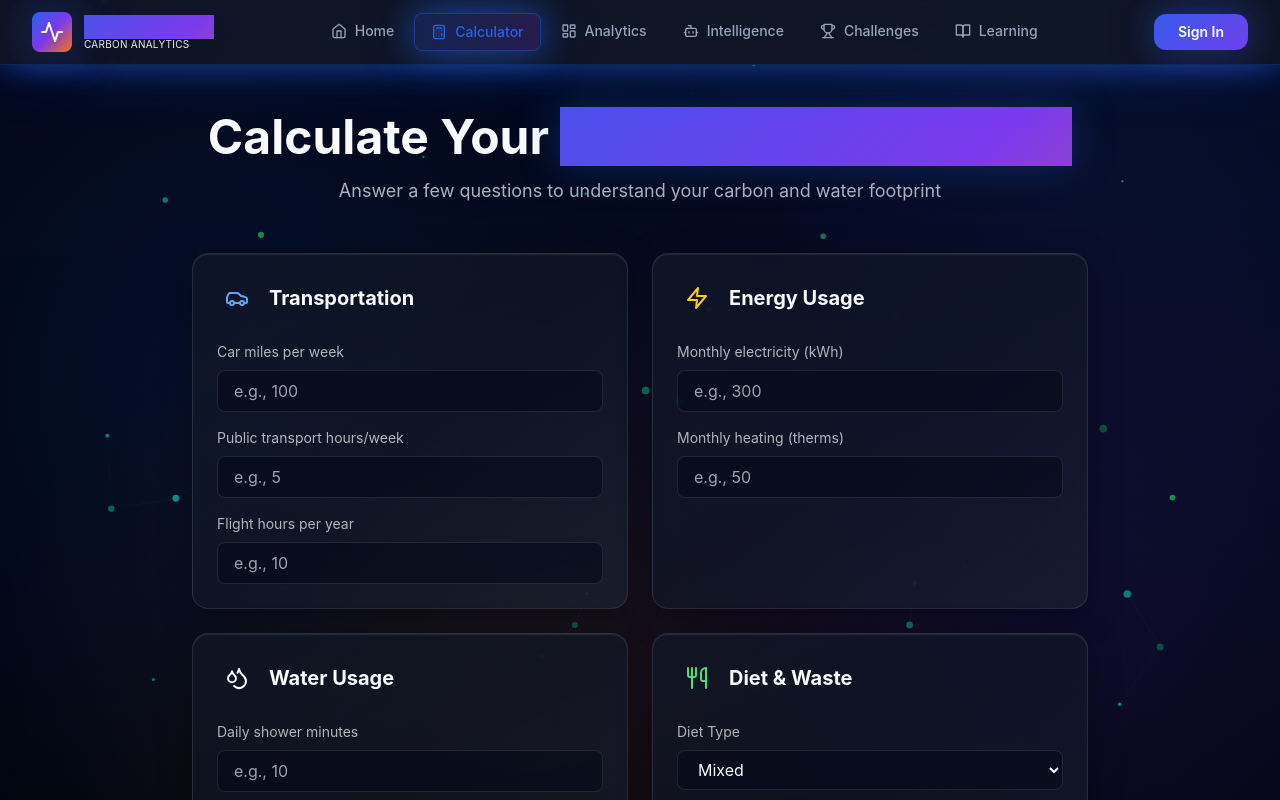
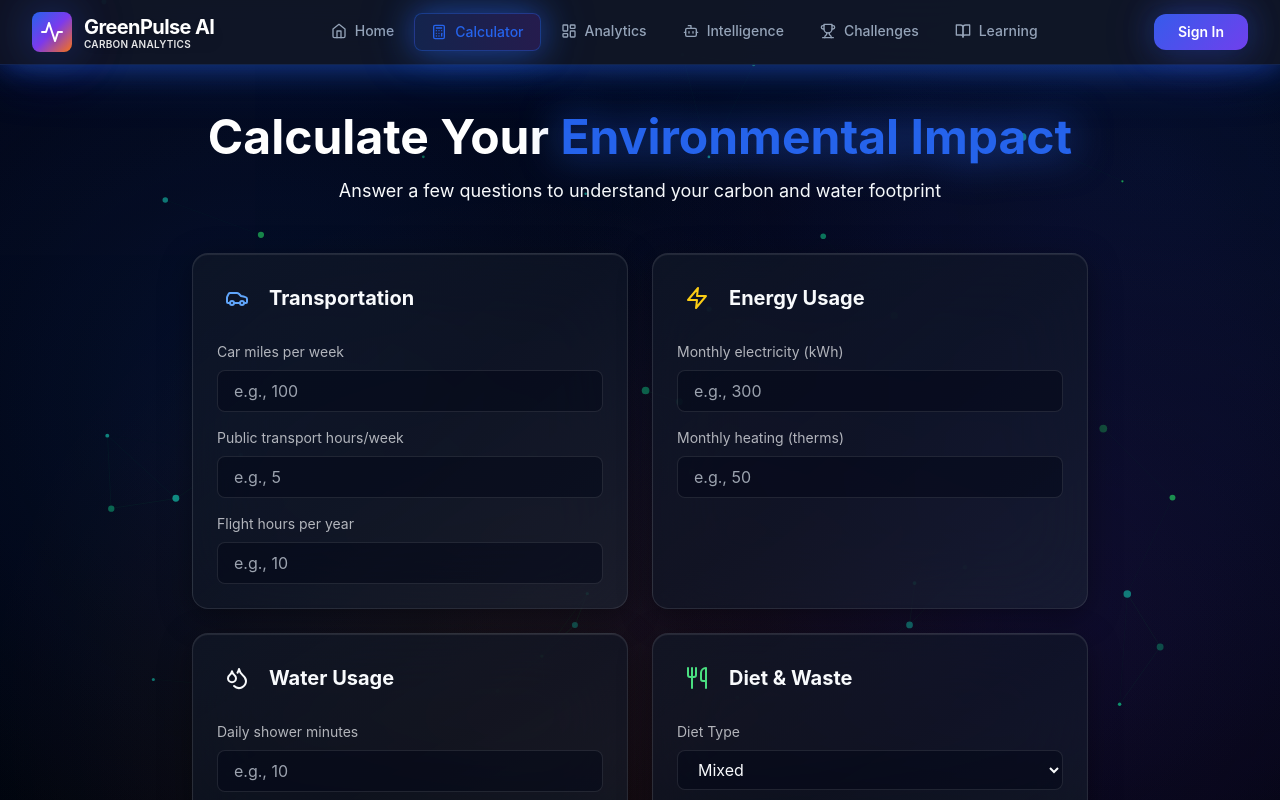
Before and after one commit to Poojareddy327/greenpulse-ai, a React (Vite) app in the folder frontend/: page /calculator in a window 1280 px wide. Shown: the top 800 px of the page. Built offline with nearby package versions, Linux system fonts and the light colour scheme.

Commit message:
COMPLETE TEXT VISIBILITY FIX: Remove all gradient-text overlays, use solid colors everywhere

```diff
--- a/frontend/src/components/Navbar.jsx
+++ b/frontend/src/components/Navbar.jsx
@@ -30,8 +30,8 @@ const Navbar = () => {
               <Activity className="w-6 h-6 text-white drop-shadow-lg" />
             </motion.div>
             <div>
-              <span className="text-xl font-bold gradient-text tracking-tighter drop-shadow-lg">GreenPulse AI</span>
-              <div className="text-[10px] text-textLight -mt-1 tracking-wide">CARBON ANALYTICS</div>
+              <span className="text-xl font-bold text-white tracking-tighter drop-shadow-lg">GreenPulse AI</span>
+              <div className="text-[10px] text-white/90 -mt-1 tracking-wide font-semibold">CARBON ANALYTICS</div>
             </div>
           </Link>
 
--- a/frontend/src/pages/AIAdvisor.jsx
+++ b/frontend/src/pages/AIAdvisor.jsx
@@ -59,9 +59,9 @@ const AIAdvisor = () => {
             <div className="p-3 bg-gradient-green rounded-2xl shadow-glow-green">
               <Bot className="w-8 h-8 text-white" />
             </div>
-            <h1 className="text-4xl font-bold gradient-text">AI Eco Advisor</h1>
+            <h1 className="text-4xl font-bold text-white drop-shadow-lg">AI Eco Advisor</h1>
           </div>
-          <p className="text-textLight/70">
+          <p className="text-textLight">
             Get personalized sustainability recommendations powered by AI
           </p>
         </motion.div>
--- a/frontend/src/pages/Calculator.jsx
+++ b/frontend/src/pages/Calculator.jsx
@@ -117,10 +117,10 @@ const Calculator = () => {
           animate={{ opacity: 1, y: 0 }}
           className="text-center mb-12"
         >
-          <h1 className="text-4xl md:text-5xl font-bold mb-4">
-            Calculate Your <span className="gradient-text">Environmental Impact</span>
+          <h1 className="text-4xl md:text-5xl font-bold mb-4 text-white">
+            Calculate Your <span className="text-primary drop-shadow-[0_0_20px_rgba(37,99,235,0.8)]">Environmental Impact</span>
           </h1>
-          <p className="text-textLight/70 text-lg">
+          <p className="text-textLight text-lg">
             Answer a few questions to understand your carbon and water footprint
           </p>
         </motion.div>
--- a/frontend/src/pages/CarbonComparison.jsx
+++ b/frontend/src/pages/CarbonComparison.jsx
@@ -61,9 +61,9 @@ const CarbonComparison = () => {
           className="text-center mb-12"
         >
           <h1 className="text-4xl md:text-5xl font-bold mb-4">
-            <span className="gradient-text">Carbon Footprint</span> Comparisons
+            <span className="text-primary drop-shadow-[0_0_20px_rgba(37,99,235,0.8)]">Carbon Footprint</span> Comparisons
           </h1>
-          <p className="text-xl text-textLight/70">
+          <p className="text-xl text-textLight">
             Understand your carbon impact in context with global averages
           </p>
         </motion.div>
--- a/frontend/src/pages/CarbonOffsets.jsx
+++ b/frontend/src/pages/CarbonOffsets.jsx
@@ -83,9 +83,9 @@ const CarbonOffsets = () => {
           className="text-center mb-12"
         >
           <h1 className="text-4xl md:text-5xl font-bold mb-4">
-            <span className="gradient-text">Carbon Offset</span> Marketplace
+            <span className="text-primary drop-shadow-[0_0_20px_rgba(37,99,235,0.8)]">Carbon Offset</span> Marketplace
           </h1>
-          <p className="text-xl text-textLight/70 mb-8">
+          <p className="text-xl text-textLight mb-8">
             Offset your carbon emissions by supporting verified climate projects
           </p>
 
--- a/frontend/src/pages/Challenges.jsx
+++ b/frontend/src/pages/Challenges.jsx
@@ -72,9 +72,9 @@ const Challenges = () => {
             <div className="p-3 bg-gradient-green rounded-2xl shadow-glow-green">
               <Trophy className="w-8 h-8 text-white" />
             </div>
-            <h1 className="text-4xl font-bold gradient-text">Eco Challenges</h1>
+            <h1 className="text-4xl font-bold text-white drop-shadow-lg">Eco Challenges</h1>
           </div>
-          <p className="text-textLight/70">
+          <p className="text-textLight">
             Complete challenges, earn points, and unlock achievements
           </p>
         </motion.div>
--- a/frontend/src/pages/Dashboard.jsx
+++ b/frontend/src/pages/Dashboard.jsx
@@ -52,9 +52,9 @@ const Dashboard = () => {
           className="mb-8"
         >
           <h1 className="text-4xl font-bold mb-2">
-            Your <span className="gradient-text">Sustainability Dashboard</span>
+            Your <span className="text-primary drop-shadow-[0_0_20px_rgba(37,99,235,0.8)]">Sustainability Dashboard</span>
           </h1>
-          <p className="text-textLight/70">Track your environmental impact over time</p>
+          <p className="text-textLight">Track your environmental impact over time</p>
         </motion.div>
 
         {/* Stats Overview */}
--- a/frontend/src/pages/Home.jsx
+++ b/frontend/src/pages/Home.jsx
@@ -193,7 +193,7 @@ const Home = () => {
             className="text-center mb-16"
           >
             <h2 className="text-4xl md:text-5xl font-bold mb-4 tracking-tighter text-white drop-shadow-lg">
-              Advanced Features for <span className="gradient-text drop-shadow-[0_0_20px_rgba(37,99,235,0.5)]">Carbon Intelligence</span>
+              Advanced Features for <span className="text-primary drop-shadow-[0_0_30px_rgba(37,99,235,0.9)]">Carbon Intelligence</span>
             </h2>
             <p className="text-lg md:text-xl text-textLight max-w-2xl mx-auto">
               Understand your carbon footprint with precision. Forecast future emissions. Implement data-backed strategies.
@@ -224,7 +224,7 @@ const Home = () => {
                     >
                       <Icon className="w-10 h-10 text-white drop-shadow-lg" />
                     </motion.div>
-                    <h3 className="text-2xl font-bold mb-3 text-white group-hover:gradient-text transition-all">{feature.title}</h3>
+                    <h3 className="text-2xl font-bold mb-3 text-white transition-all">{feature.title}</h3>
                     <p className="text-textLight/90 leading-relaxed">{feature.description}</p>
                   </div>
                 </motion.div>
--- a/frontend/src/pages/Learning.jsx
+++ b/frontend/src/pages/Learning.jsx
@@ -70,9 +70,9 @@ const Learning = () => {
             <div className="p-3 bg-gradient-green rounded-2xl shadow-glow-green">
               <BookOpen className="w-8 h-8 text-white" />
             </div>
-            <h1 className="text-4xl font-bold gradient-text">Eco Learning Hub</h1>
+            <h1 className="text-4xl font-bold text-white drop-shadow-lg">Eco Learning Hub</h1>
           </div>
-          <p className="text-textLight/70">
+          <p className="text-textLight">
             Expand your knowledge about sustainability and climate action
           </p>
         </motion.div>
```
